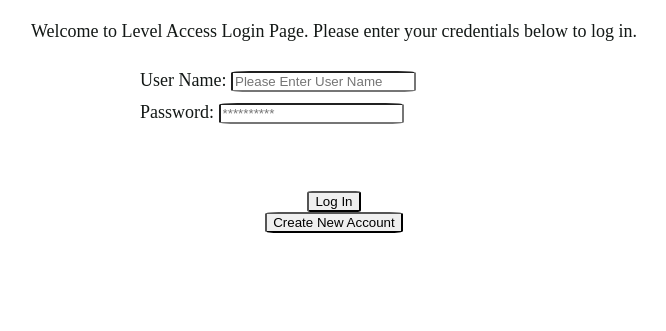
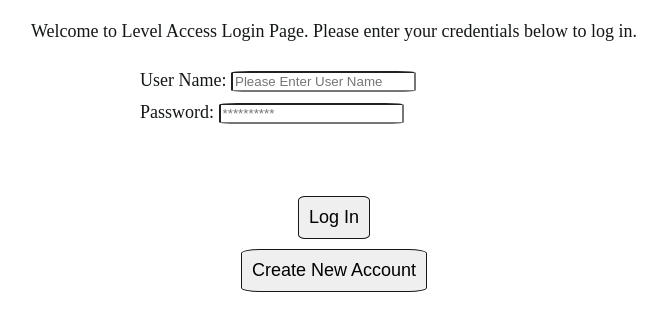
Before and after one commit to HansenAJ/LevelAccessTest, a plain HTML site: page index.html in a window 1280 px wide. Shown: the part 95-426 px from the top of the page, without its empty margins (306-972 px from the left). Drawn offline with Linux system fonts and the light colour scheme.

Commit message:
Added Readme and increased distinction of buttons

```diff
--- a/index.html
+++ b/index.html
@@ -22,8 +22,8 @@
         </div>
         <p name="Usernam Not Found" id="username_not_found" class="usermissmatch">User not found or Password Incorrect, Please try again.</p>
         <div class="buttonholder">
-            <button id="login_button" value="Log In Button" class="login_btn">Log In</button>
-            <button id="new_account_button" value="Create New Account" class="newacc_btn">Create New Account</button>
+            <button id="login_button" value="Log In Button" class="login_btn btn_zoom">Log In</button>
+            <button id="new_account_button" value="Create New Account" class="newacc_btn btn_zoom">Create New Account</button>
         </div>
     </div>
 
--- a/style.css
+++ b/style.css
@@ -28,9 +28,21 @@ body{
     flex-direction: column;
 }
 
-button{
+button, .account_btn{
+    border: 1px solid #131816;
     border-radius: 10%;
+    padding: 10px;
+    font-size: 18px;
+    margin: 5px;
+    transition: transform .3s;
 }
+/* Enlarges buttons when hovered */
+.btn_zoom:hover{
+        -ms-transform: scale(1.5);
+        -webkit-transform: scale(1.5);
+        transform: scale(1.5);
+      }
+
 input{
     border-radius: 10%;
 }
```
Also changed, not shown: goodlogin.html (+1 -1 lines), newuser.html (+2 -2 lines), readme.txt (added).
